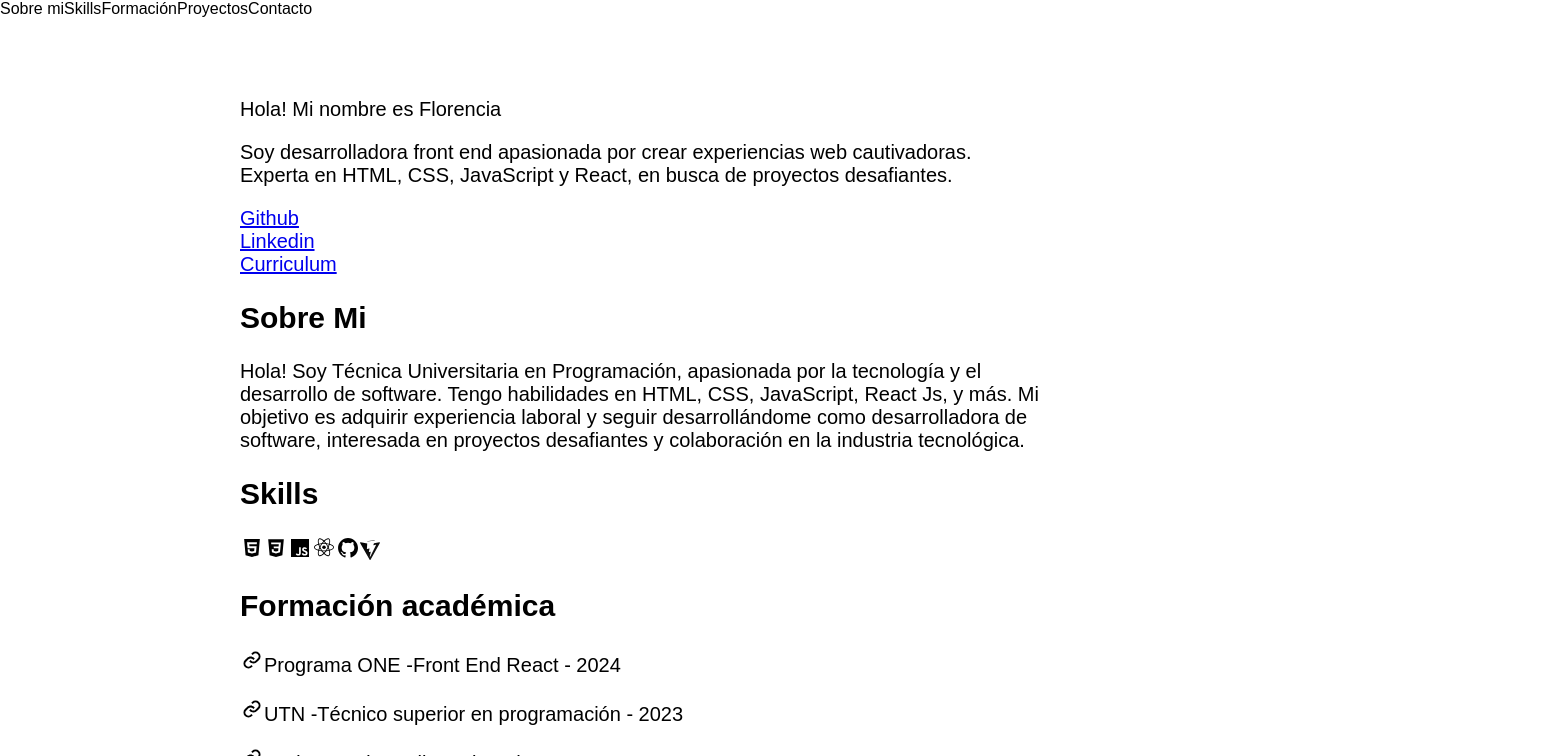
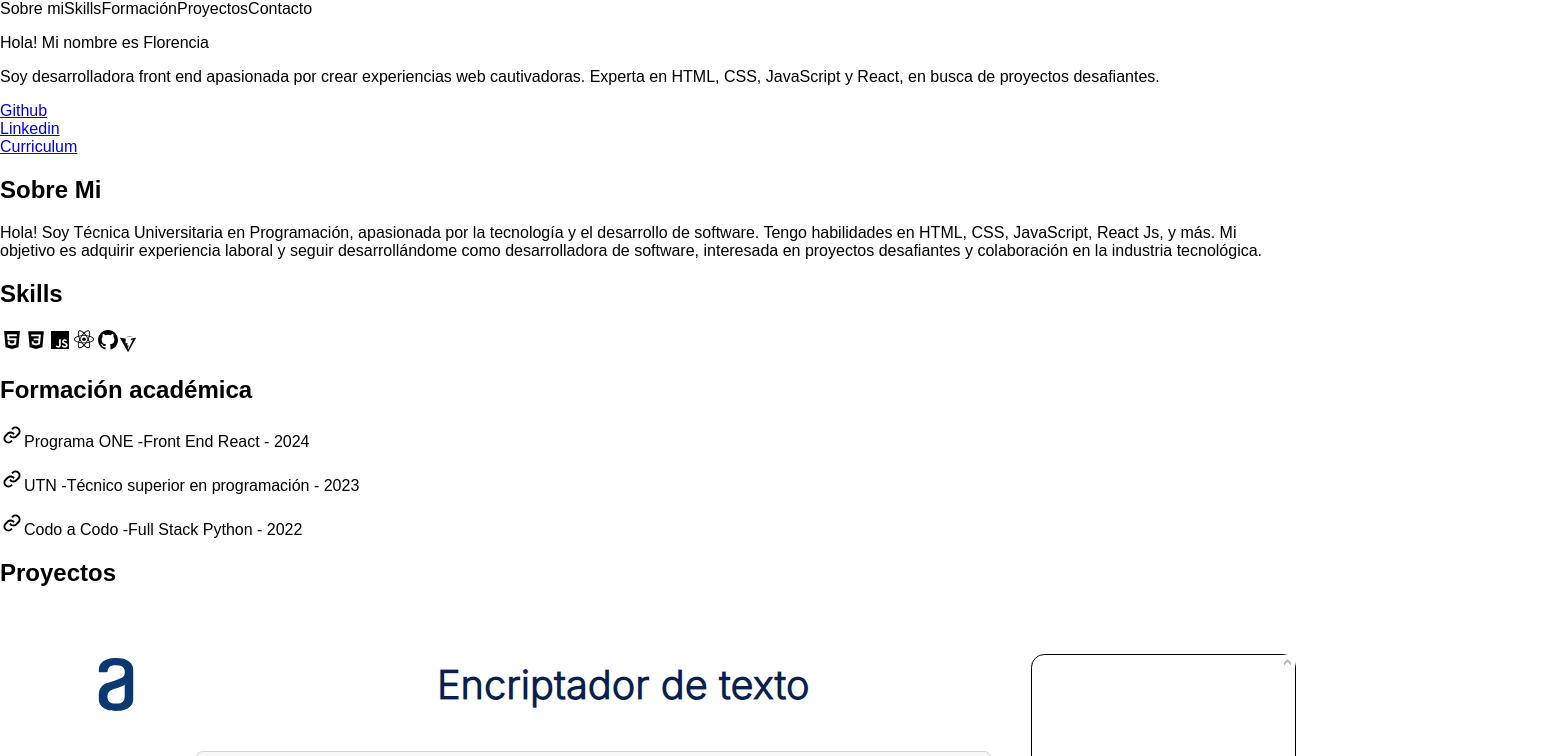
Before and after one commit to FlorenciaOrtega82/Portfolio-personal-React, a React (Vite) app: page / in a window 1280 px wide. Shown: the top 756 px of the page, 1558 px wide, since content can reach past the window. Built offline with nearby package versions, Linux system fonts and the light colour scheme; a web font is replaced by a local one.

Commit message:
Cambios en archivo container con tailwind

```diff
--- a/src/components/Container/index.jsx
+++ b/src/components/Container/index.jsx
@@ -2,11 +2,11 @@ import Contacto from "../Contacto";
 import Presentacion from "../Presentacion";
 import Secciones from "../Secciones";
 import SobreMi from "../SobreMi";
-import styles from "./Container.module.css";
+
 
 const Container = () => {
     return (
-        <div className={styles.container__body}>
+        <div className='mx-60 mt-20 text-xl max-sm:mx-16 max-sm:text-sm max-md:mx-8 max-md:text-base max-lg:mx-[4.5rem] max-lg:text-lg '>
             <SobreMi />
             <Presentacion />
             <Secciones />
```
